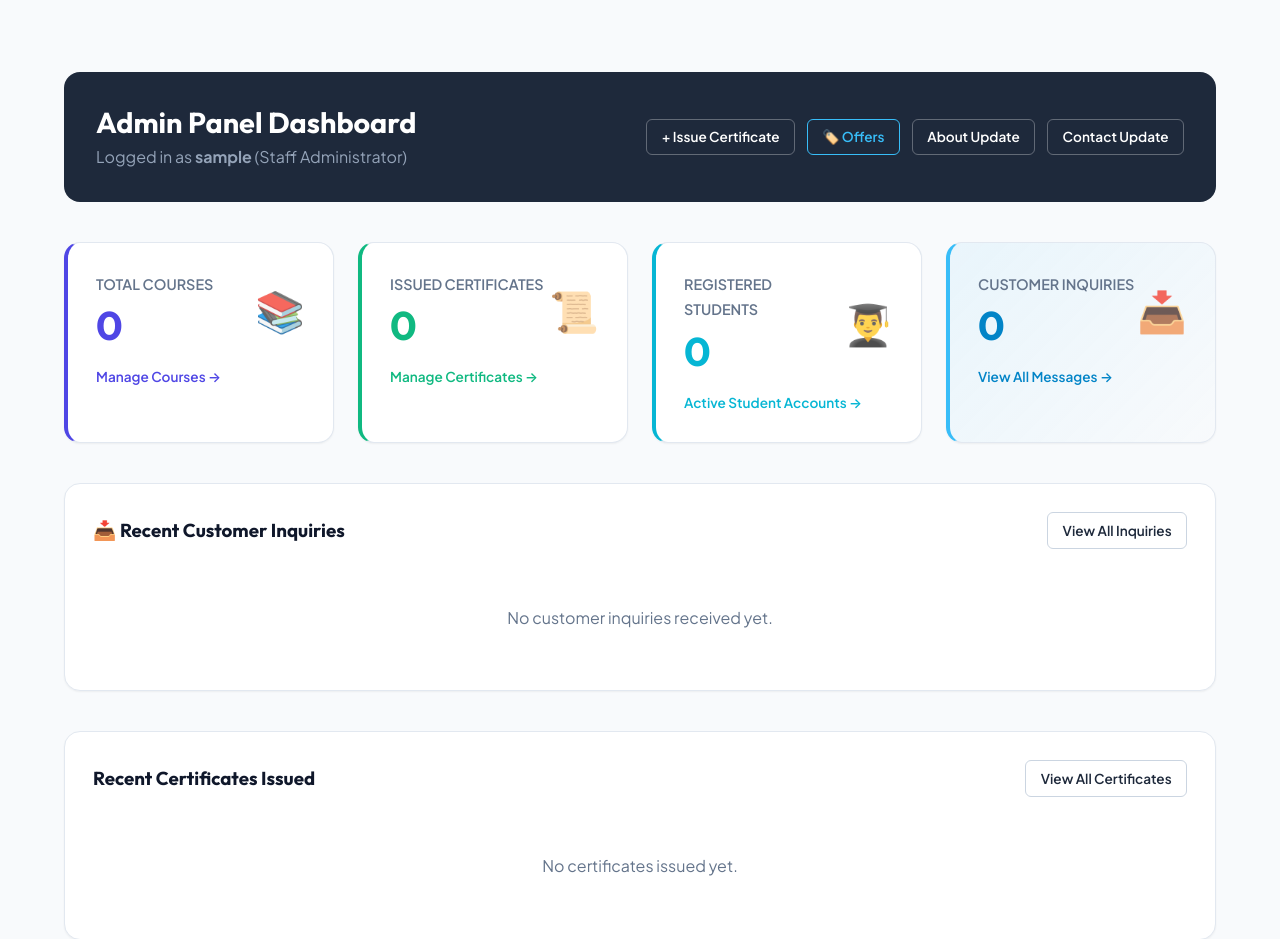
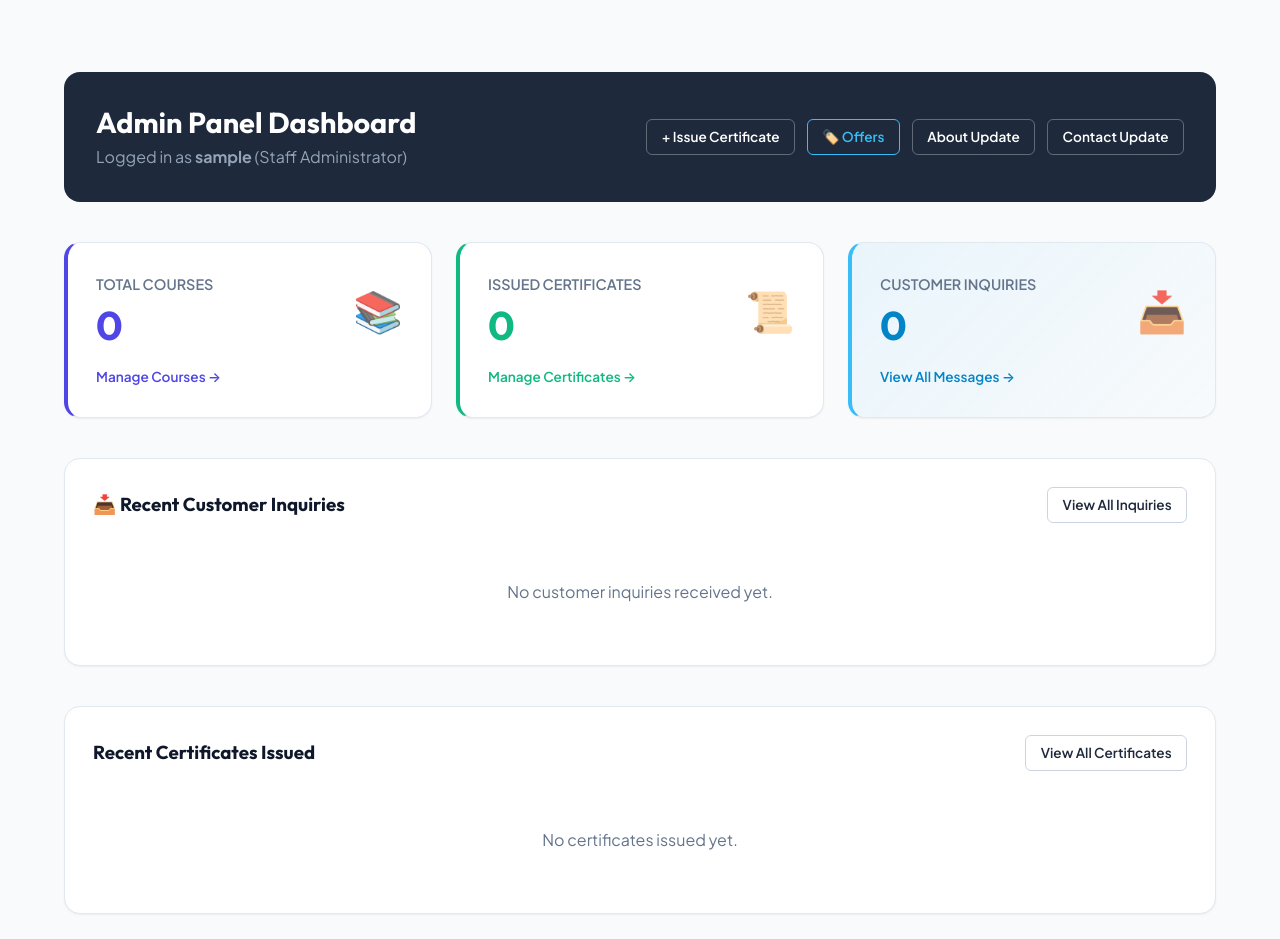
Before and after one commit to Shivam-Patel22/CDAC-CLASS-WEBSITE, a Django app: page /cdac-admin/dashboard/ in a window 1280 px wide. Shown: the top 939 px of the page. After the commit the page ends 914 px from the top, so only its background shows below. Run offline with Django 5.2, Linux system fonts and the light colour scheme; the visitor is signed in with stand-in values (Sample User, id 1); data comes from the database, SQL or seed files in the repository; data that the repository does not hold is empty.

Commit message:
admin panel changes

```diff
--- a/templates/dashboard/index.html
+++ b/templates/dashboard/index.html
@@ -20,7 +20,7 @@
     </div>
 
     <!-- Quick Stats Grid -->
-    <div class="grid grid-4" style="margin-bottom: 2.5rem; display: grid; grid-template-columns: repeat(auto-fit, minmax(240px, 1fr)); gap: 1.5rem;">
+    <div class="grid grid-3" style="margin-bottom: 2.5rem; display: grid; grid-template-columns: repeat(auto-fit, minmax(240px, 1fr)); gap: 1.5rem;">
         <div class="card" style="border-left: 4px solid var(--primary);">
             <div style="display: flex; justify-content: space-between; align-items: center;">
                 <div>
@@ -41,17 +41,6 @@
                 <div style="font-size: 2.5rem; opacity: 0.8;">📜</div>
             </div>
             <a href="{% url 'dashboard:manage_certificates' %}" style="display: inline-block; margin-top: 1rem; font-size: 0.85rem; font-weight: 600; color: var(--success);">Manage Certificates &rarr;</a>
-        </div>
-
-        <div class="card" style="border-left: 4px solid var(--secondary);">
-            <div style="display: flex; justify-content: space-between; align-items: center;">
-                <div>
-                    <span style="color: var(--gray-500); font-size: 0.9rem; text-transform: uppercase; font-weight: 600;">Registered Students</span>
-                    <h2 style="font-size: 2.5rem; color: var(--secondary); margin-top: 0.25rem;">{{ total_students }}</h2>
-                </div>
-                <div style="font-size: 2.5rem; opacity: 0.8;">👨‍🎓</div>
-            </div>
-            <a href="{% url 'dashboard:active_students' %}" style="display: inline-block; margin-top: 1rem; font-size: 0.85rem; font-weight: 600; color: var(--secondary);">Active Student Accounts &rarr;</a>
         </div>
 
         <div class="card" style="border-left: 4px solid #38BDF8; background: linear-gradient(135deg, rgba(56, 189, 248, 0.08), transparent);">
```
